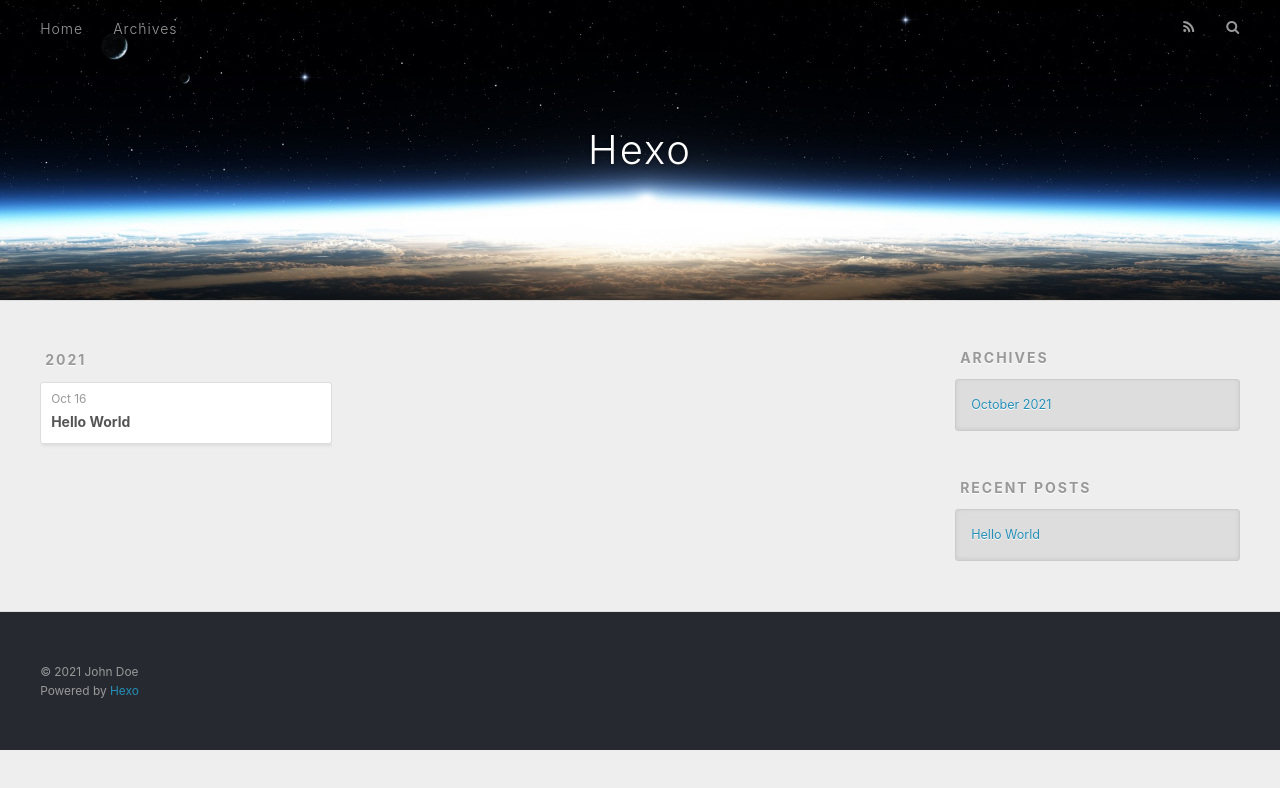
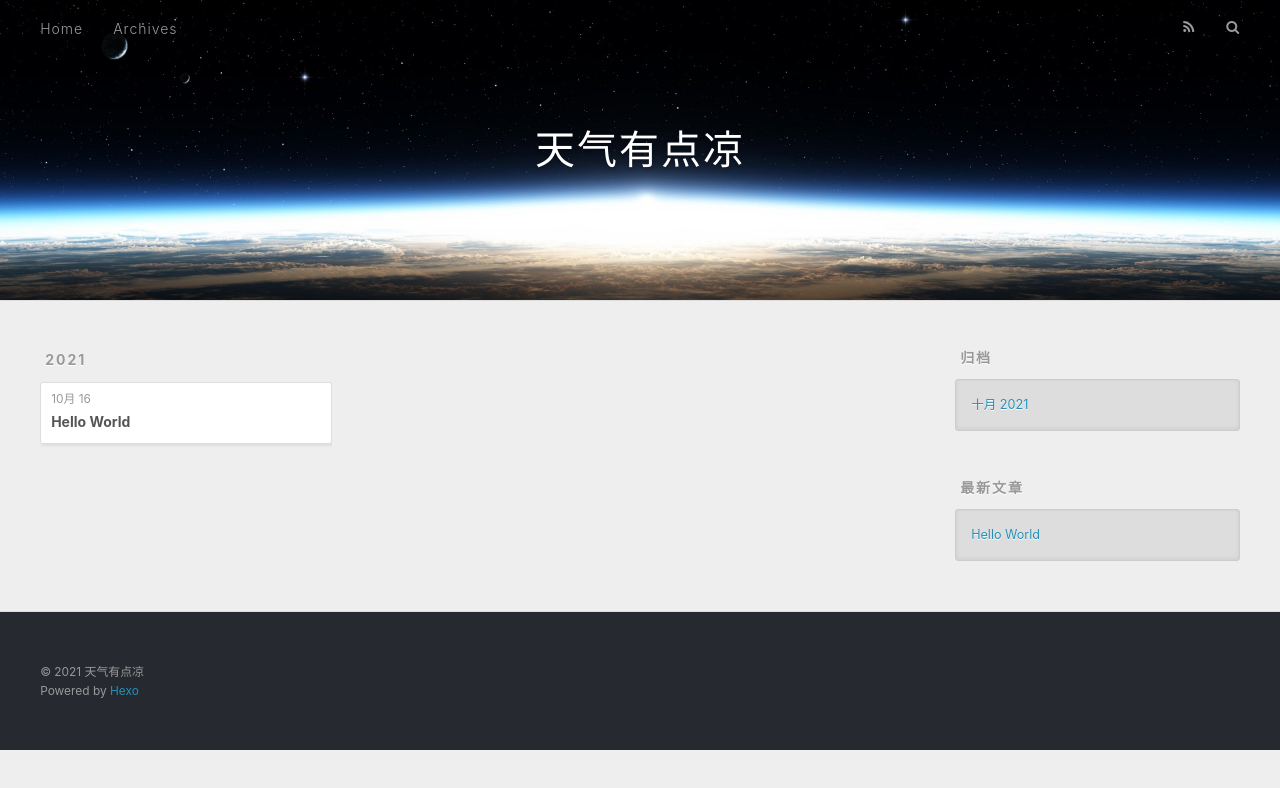
Before and after one commit to sunyf98/sunyf98.github.io, a plain HTML site: page archives/index.html in a window 1280 px wide. Drawn offline with nearby package versions, Linux system fonts and the light colour scheme.

Commit message:
Site updated: 2021-10-18 10:52:24

```diff
--- a/archives/index.html
+++ b/archives/index.html
@@ -5,17 +5,17 @@
 
 
 
-  <title>Archives | Hexo</title>
+  <title>归档 | 天气有点凉</title>
   <meta name="viewport" content="width=device-width, initial-scale=1, maximum-scale=1">
   <meta property="og:type" content="website">
-<meta property="og:title" content="Hexo">
-<meta property="og:url" content="http://example.com/archives/index.html">
-<meta property="og:site_name" content="Hexo">
-<meta property="og:locale" content="en_US">
-<meta property="article:author" content="John Doe">
+<meta property="og:title" content="天气有点凉">
+<meta property="og:url" content="http://blog.417k.com/archives/index.html">
+<meta property="og:site_name" content="天气有点凉">
+<meta property="og:locale" content="zh_CN">
+<meta property="article:author" content="天气有点凉">
 <meta name="twitter:card" content="summary">
 
-    <link rel="alternate" href="/atom.xml" title="Hexo" type="application/atom+xml">
+    <link rel="alternate" href="/atom.xml" title="天气有点凉" type="application/atom+xml">
 
 
     <link rel="icon" href="/favicon.png">
@@ -36,7 +36,7 @@
   <div id="header-outer" class="outer">
     <div id="header-title" class="inner">
       <h1 id="logo-wrap">
-        <a href="/" id="logo">Hexo</a>
+        <a href="/" id="logo">天气有点凉</a>
       </h1>
 
     </div>
@@ -53,10 +53,10 @@
 
           <a id="nav-rss-link" class="nav-icon" href="/atom.xml" title="RSS Feed"></a>
 
-        <a id="nav-search-btn" class="nav-icon" title="Search"></a>
+        <a id="nav-search-btn" class="nav-icon" title="搜索"></a>
       </nav>
       <div id="search-form-wrap">
-        <form action="//google.com/search" method="get" accept-charset="UTF-8" class="search-form"><input type="search" name="q" class="search-form-input" placeholder="Search"><button type="submit" class="search-form-submit">&#xF002;</button><input type="hidden" name="sitesearch" value="http://example.com"></form>
+        <form action="//google.com/search" method="get" accept-charset="UTF-8" class="search-form"><input type="search" name="q" class="search-form-input" placeholder="Search"><button type="submit" class="search-form-submit">&#xF002;</button><input type="hidden" name="sitesearch" value="http://blog.417k.com"></form>
       </div>
     </div>
   </div>
@@ -79,7 +79,7 @@
   <div class="archive-article-inner">
     <header class="archive-article-header">
       <a href="/2021/10/16/hello-world/" class="archive-article-date">
-  <time datetime="2021-10-16T03:01:14.385Z" itemprop="datePublished">Oct 16</time>
+  <time datetime="2021-10-16T03:01:14.385Z" itemprop="datePublished">10月 16</time>
 </a>
 
 
@@ -111,9 +111,9 @@
 
 
   <div class="widget-wrap">
-    <h3 class="widget-title">Archives</h3>
+    <h3 class="widget-title">归档</h3>
     <div class="widget">
-      <ul class="archive-list"><li class="archive-list-item"><a class="archive-list-link" href="/archives/2021/10/">October 2021</a></li></ul>
+      <ul class="archive-list"><li class="archive-list-item"><a class="archive-list-link" href="/archives/2021/10/">十月 2021</a></li></ul>
     </div>
   </div>
 
@@ -121,7 +121,7 @@
 
 
   <div class="widget-wrap">
-    <h3 class="widget-title">Recent Posts</h3>
+    <h3 class="widget-title">最新文章</h3>
     <div class="widget">
       <ul>
 
@@ -141,7 +141,7 @@
 
   <div class="outer">
     <div id="footer-info" class="inner">
-      &copy; 2021 John Doe<br>
+      &copy; 2021 天气有点凉<br>
       Powered by <a href="http://hexo.io/" target="_blank">Hexo</a>
     </div>
   </div>
```
Also changed, not shown: 2021/10/16/hello-world/index.html (+14 -14 lines), archives/2021/10/index.html (+15 -15 lines), archives/2021/index.html (+15 -15 lines), index.html (+15 -15 lines).
